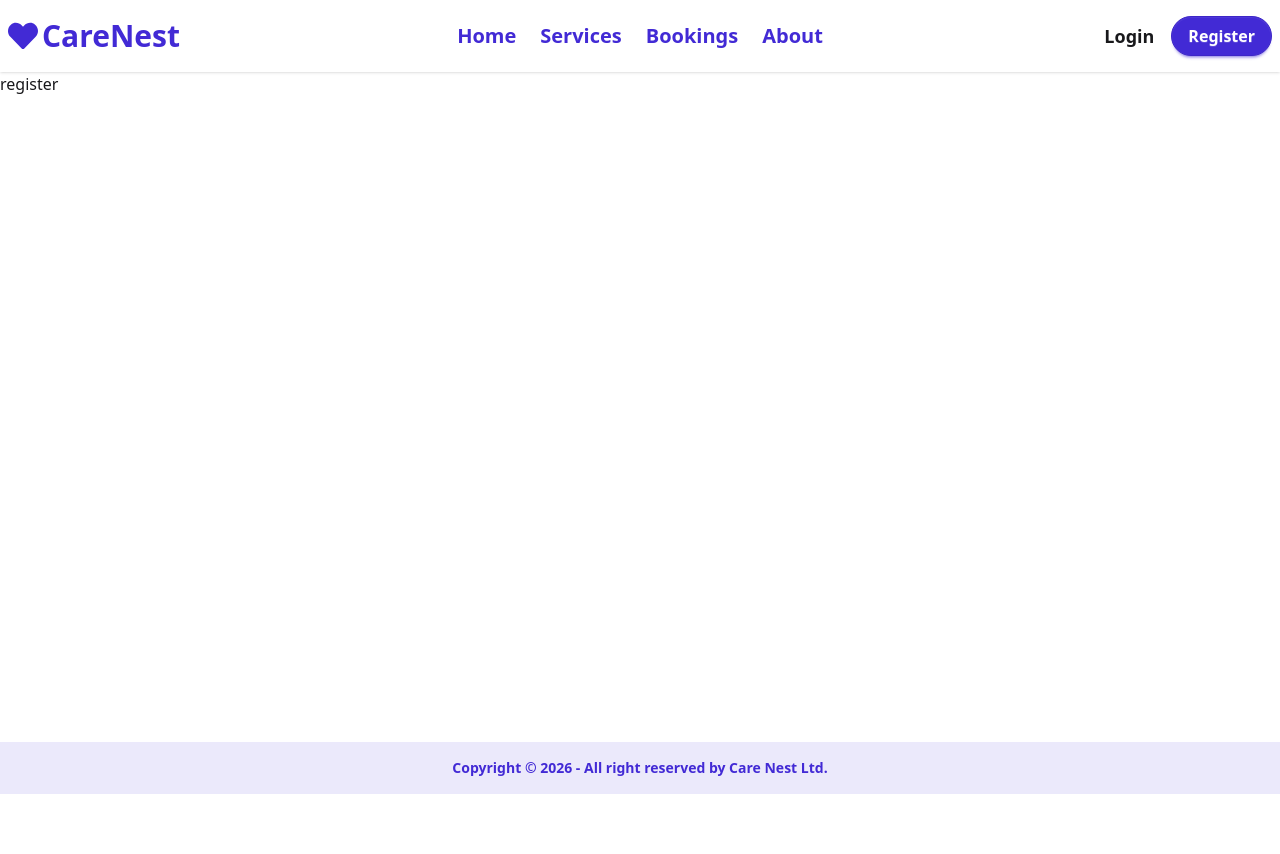
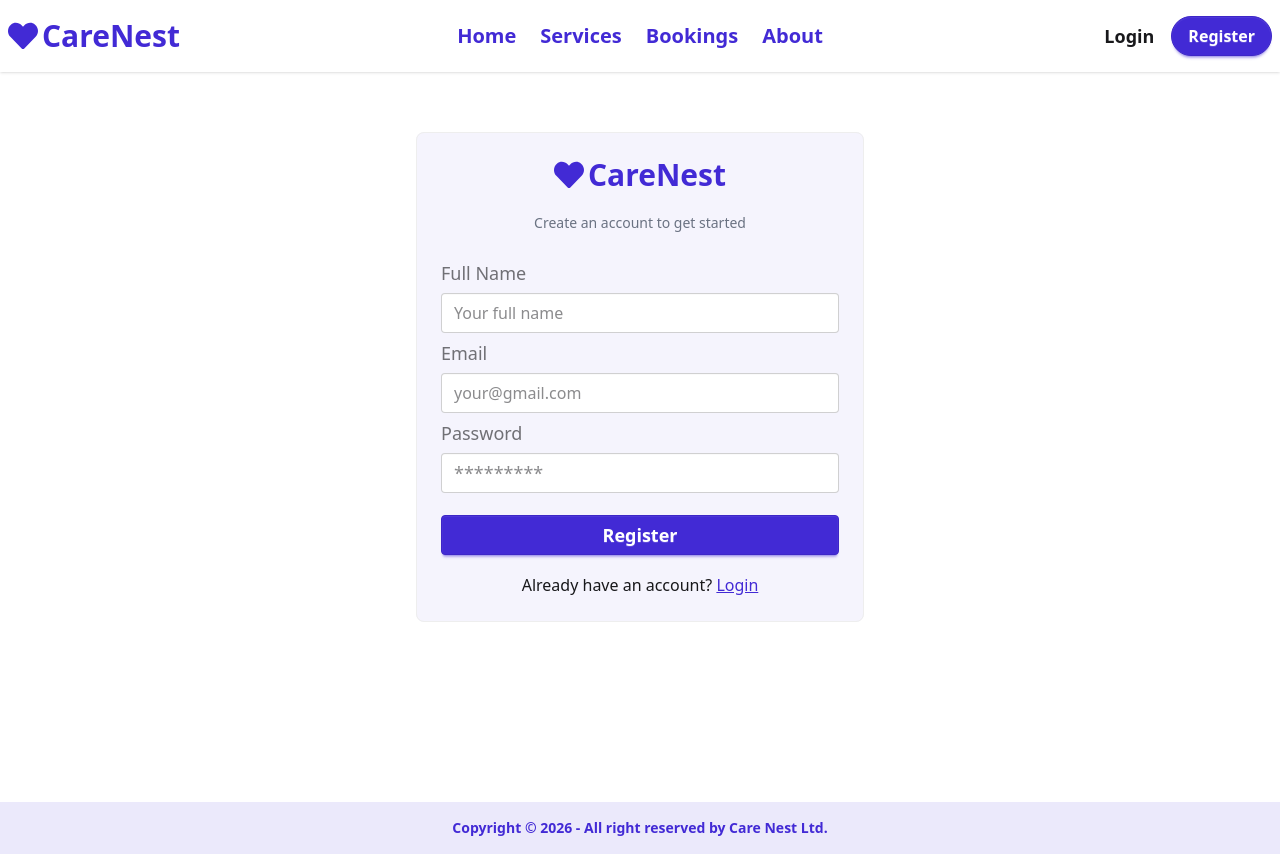
Before and after one commit to rakibhassannayem/care-nest, a Next.js app: page /register in a window 1280 px wide. Before the commit the page ends 800 px from the top, so only its background shows below. Built offline with nearby package versions, Linux system fonts and the light colour scheme.

Commit message:
login registration ui

```diff
--- /dev/null
+++ b/src/app/bookings/page.jsx
@@ -0,0 +1,11 @@
+import React from 'react';
+
+const page = () => {
+  return (
+    <div>
+      Booking Page
+    </div>
+  );
+};
+
+export default page;
--- a/src/app/login/page.jsx
+++ b/src/app/login/page.jsx
@@ -1,21 +1,39 @@
 import Logo from "@/components/shared/Logo";
+import Link from "next/link";
 import React from "react";
 
 const LoginPage = () => {
   return (
-    <fieldset className="container mx-auto fieldset bg-base-200 border-base-300 rounded-box w-xs border p-4 mt-10">
-      <div className="mx-auto text-2xl font-bold">
+    <fieldset className="container mx-auto fieldset bg-primary/5 border-base-300 rounded-box w-md border p-6 mt-15">
+      <div className="mx-auto text-2xl flex flex-col items-center">
         <Logo />
-        Login
+        <p className="my-5 text-center text-sm font-medium text-gray-500">
+          Sign in to book care services for your loved ones
+        </p>
       </div>
 
-      <label className="label">Email</label>
-      <input type="email" className="input" placeholder="Email" />
+      <label className="label text-lg">Email</label>
+      <input
+        type="email"
+        className="input w-full text-base"
+        placeholder="Email"
+      />
 
-      <label className="label">Password</label>
-      <input type="password" className="input" placeholder="Password" />
+      <label className="label text-lg">Password</label>
+      <input
+        type="password"
+        className="input w-full text-lg"
+        placeholder="Password"
+      />
 
-      <button className="btn btn-neutral mt-4">Login</button>
+      <button className="btn btn-primary text-white text-lg mt-4">Login</button>
+
+      <div className="text-center text-base mt-3">
+        Don&apos;t have account?{" "}
+        <Link href={"/register"} className="text-primary underline">
+          Register
+        </Link>
+      </div>
     </fieldset>
   );
 };
--- a/src/app/register/page.jsx
+++ b/src/app/register/page.jsx
@@ -1,7 +1,50 @@
+import Logo from "@/components/shared/Logo";
+import Link from "next/link";
 import React from "react";
 
 const LoginPage = () => {
-  return <div>register</div>;
+  return (
+    <fieldset className="container mx-auto fieldset bg-primary/5 border-base-300 rounded-box w-md border p-6 mt-15">
+      <div className="mx-auto text-2xl flex flex-col items-center">
+        <Logo />
+        <p className="my-5 text-center text-sm font-medium text-gray-500">
+          Create an account to get started
+        </p>
+      </div>
+
+      <label className="label text-lg">Full Name</label>
+      <input
+        type="text"
+        className="input w-full text-base"
+        placeholder="Your full name"
+      />
+
+      <label className="label text-lg">Email</label>
+      <input
+        type="email"
+        className="input w-full text-base"
+        placeholder="your@gmail.com"
+      />
+
+      <label className="label text-lg">Password</label>
+      <input
+        type="password"
+        className="input w-full text-lg"
+        placeholder="*********"
+      />
+
+      <button className="btn btn-primary text-white text-lg mt-4">
+        Register
+      </button>
+
+      <div className="text-center text-base mt-3">
+        Already have an account?{" "}
+        <Link href={"/login"} className="text-primary underline">
+          Login
+        </Link>
+      </div>
+    </fieldset>
+  );
 };
 
 export default LoginPage;
```
